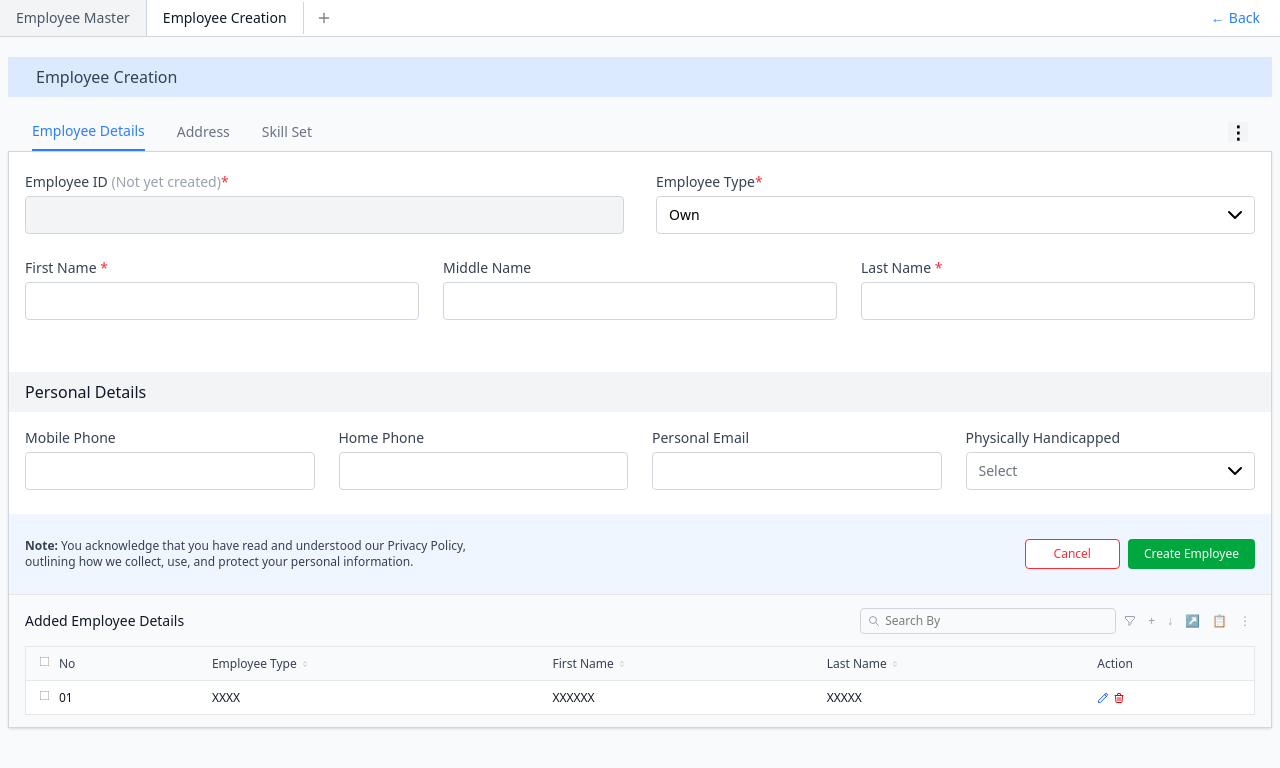
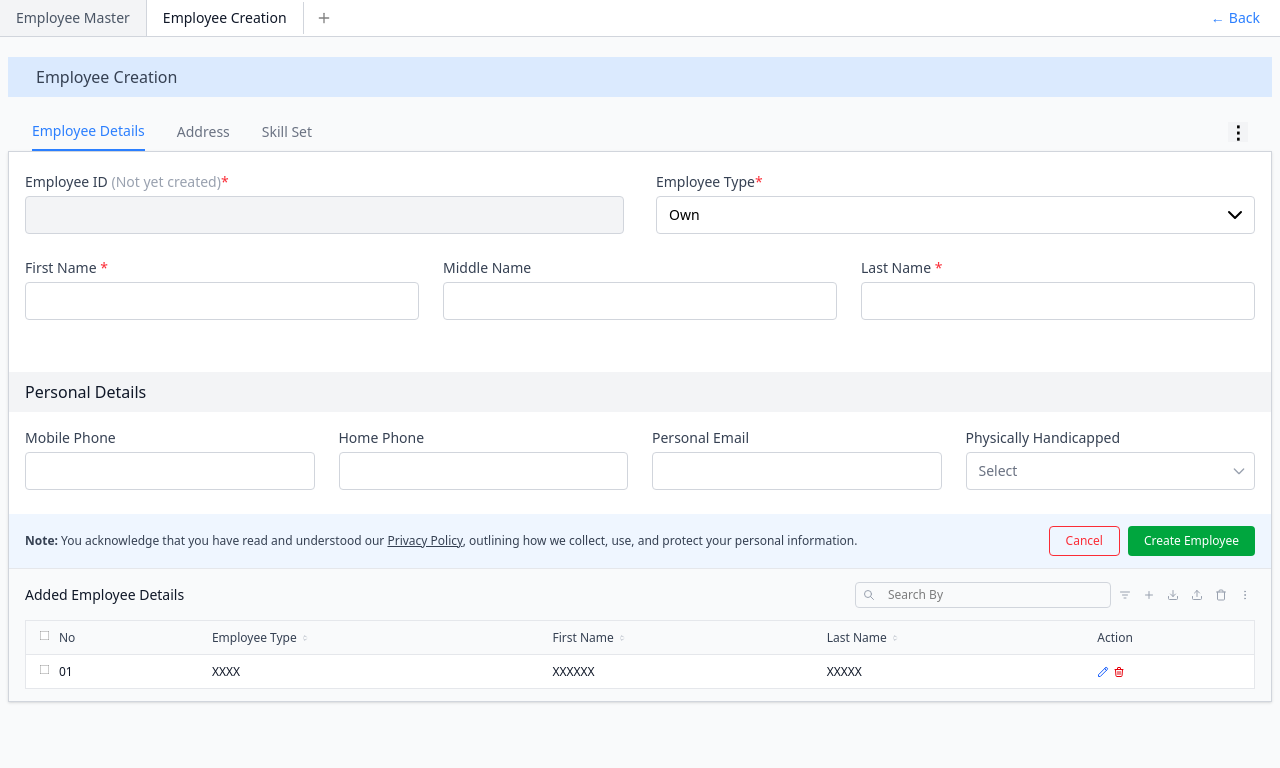
Before and after one commit to archanaprabhat/employee-form, a React (Vite) app in the folder employee-ui/: page / in a window 1280 px wide. Shown: the top 768 px of the page. Built offline with nearby package versions, Linux system fonts and the light colour scheme.

Commit message:
Search functionality

```diff
--- a/employee-ui/src/App.jsx
+++ b/employee-ui/src/App.jsx
@@ -1,5 +1,5 @@
 import React, { useState } from 'react';
-import { Plus, ChevronDown } from 'lucide-react';
+import { Plus, ChevronDown, ListFilter, Download, Upload, Trash, EllipsisVertical } from 'lucide-react';
 
 const EmployeeCreationForm = () => {
   const [formData, setFormData] = useState({
@@ -224,7 +224,9 @@ const EmployeeCreationForm = () => {
                     <option value="No">No</option>
                   </select>
                   <div className="absolute inset-y-0 right-0 flex items-center px-2 pointer-events-none">
-                  <ChevronDown />
+                    <svg className="w-4 h-4 text-gray-400" fill="none" stroke="currentColor" viewBox="0 0 24 24">
+                      <path strokeLinecap="round" strokeLinejoin="round" strokeWidth={2} d="M19 9l-7 7-7-7" />
+                    </svg>
                   </div>
                 </div>
               </div>
@@ -233,12 +235,12 @@ const EmployeeCreationForm = () => {
         </div>
 
         {/* Note and Buttons Section with Blue Background - Same Line */}
-        <div className="bg-blue-50 px-4 py-6">
+        <div className="bg-blue-50 px-4 py-3">
           <div className="flex flex-col sm:flex-row sm:items-center justify-between space-y-2 sm:space-y-0">
             {/* Privacy Policy Note */}
             <div className="flex-1">
               <p className="text-xs text-gray-700">
-              <strong>Note:</strong> You acknowledge that you have read and understood our Privacy Policy, <br/> outlining how we collect, use, and protect your personal information.
+                <strong>Note:</strong> You acknowledge that you have read and understood our <span className="underline">Privacy Policy</span>, outlining how we collect, use, and protect your personal information.
               </p>
             </div>
 
@@ -246,7 +248,7 @@ const EmployeeCreationForm = () => {
             <div className="flex space-x-2 flex-shrink-0">
               <button
                 onClick={handleCancel}
-                className="px-7 py-1.5 border bg-white border-red-500 text-red-500 rounded hover:bg-red-50 text-xs"
+                className="px-4 py-1.5 border border-red-500 text-red-500 rounded hover:bg-red-50 text-xs"
               >
                 Cancel
               </button>
@@ -270,22 +272,30 @@ const EmployeeCreationForm = () => {
                   <input
                     type="text"
                     placeholder="Search By"
-                    className="pl-6 pr-3 py-1 border border-gray-300 rounded text-xs w-48 sm:w-56 md:w-64"
+                    className="pl-8 pr-3 py-1 border border-gray-300 rounded text-xs w-48 sm:w-56 md:w-64"
                   />
                   <svg className="w-3 h-3 text-gray-400 absolute left-2 top-1/2 transform -translate-y-1/2" fill="none" stroke="currentColor" viewBox="0 0 24 24">
                     <path strokeLinecap="round" strokeLinejoin="round" strokeWidth={2} d="M21 21l-6-6m2-5a7 7 0 11-14 0 7 7 0 0114 0z" />
                   </svg>
                 </div>
                 <button className="p-1 text-gray-400 hover:text-gray-600 flex-shrink-0">
-                  <svg className="w-3 h-3" fill="none" stroke="currentColor" viewBox="0 0 24 24">
-                    <path strokeLinecap="round" strokeLinejoin="round" strokeWidth={2} d="M3 4a1 1 0 011-1h16a1 1 0 011 1v2.586a1 1 0 01-.293.707l-6.414 6.414a1 1 0 00-.293.707V17l-4 4v-6.586a1 1 0 00-.293-.707L3.293 7.293A1 1 0 013 6.586V4z" />
-                  </svg>
+                  <ListFilter className="w-3 h-3" />
                 </button>
-                <button className="p-1 text-gray-400 hover:text-gray-600 text-xs flex-shrink-0">+</button>
-                <button className="p-1 text-gray-400 hover:text-gray-600 text-xs flex-shrink-0">↓</button>
-                <button className="p-1 text-gray-400 hover:text-gray-600 text-xs flex-shrink-0">↗</button>
-                <button className="p-1 text-gray-400 hover:text-gray-600 text-xs flex-shrink-0">📋</button>
-                <button className="p-1 text-gray-400 hover:text-gray-600 text-xs flex-shrink-0">⋮</button>
+                <button className="p-1 text-gray-400 hover:text-gray-600 flex-shrink-0">
+                  <Plus className="w-3 h-3" />
+                </button>
+                <button className="p-1 text-gray-400 hover:text-gray-600 flex-shrink-0">
+                  <Download className="w-3 h-3" />
+                </button>
+                <button className="p-1 text-gray-400 hover:text-gray-600 flex-shrink-0">
+                  <Upload className="w-3 h-3" />
+                </button>
+                <button className="p-1 text-gray-400 hover:text-gray-600 flex-shrink-0">
+                  <Trash className="w-3 h-3" />
+                </button>
+                <button className="p-1 text-gray-400 hover:text-gray-600 flex-shrink-0">
+                  <EllipsisVertical className="w-3 h-3" />
+                </button>
               </div>
             </div>
 
```
